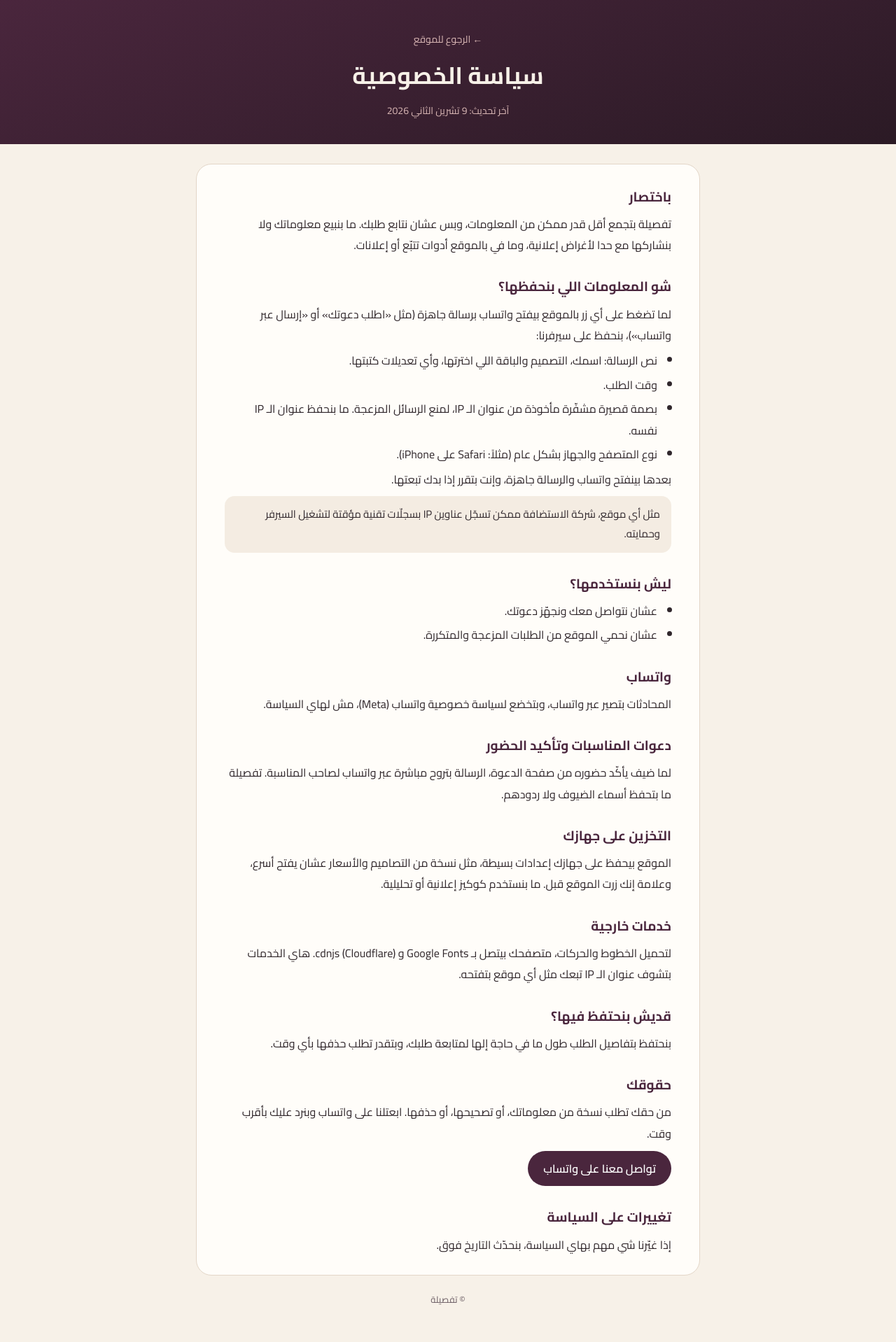
After one commit to monazak/tafsila, a PHP site: page /privacy.html in a window 1280 px wide. The commit adds this page. Shown: the whole page at 70% size. Run offline with PHP 8.4, Linux system fonts and the light colour scheme.

Commit message:
Add Arabic privacy notice and link it from footer and order form
Describes exactly what lead.php stores (message text, time, hashed IP
fingerprint, user agent), that guest RSVPs go straight to the host's
WhatsApp, local storage use, and third-party font/script hosts.

Co-Authored-By: Claude Opus 5.5 <noreply@anthropic.com>
Claude-Session: https://claude.ai/code/session_01QdkVRwZHR1pAbKSm4oZtbz

```diff
--- a/css/style.css
+++ b/css/style.css
@@ -256,3 +256,8 @@ html{scroll-snap-type:y proximity}
 @keyframes ldvf1{0%{opacity:1}4.12%{opacity:1}4.13%{opacity:0}12.39%{opacity:0}12.40%{opacity:1}20.66%{opacity:1}20.67%{opacity:0}29.03%{opacity:0}29.04%{opacity:1}37.29%{opacity:1}37.30%{opacity:0}45.46%{opacity:0}45.47%{opacity:1}53.72%{opacity:1}53.73%{opacity:0}53.72%{opacity:0}53.73%{opacity:1}100%{opacity:1}}
 @keyframes ldvb1{0%{opacity:0}4.12%{opacity:0}4.13%{opacity:1}12.39%{opacity:1}12.40%{opacity:0}20.66%{opacity:0}20.67%{opacity:1}29.03%{opacity:1}29.04%{opacity:0}37.29%{opacity:0}37.30%{opacity:1}45.46%{opacity:1}45.47%{opacity:0}53.72%{opacity:0}53.73%{opacity:1}53.72%{opacity:1}53.73%{opacity:0}100%{opacity:0}}
 @media(prefers-reduced-motion:reduce){#ld .wr,#ld .wr .st,#ld .rz,#ld .lg,#ld .lt{animation:none!important}#ld .wr .st{stroke-dashoffset:0}}
+
+footer .pl{display:inline-block;margin-top:10px;font-size:13px;color:inherit;opacity:.8;text-underline-offset:3px}
+footer .pl:hover{opacity:1}
+.pn{font-size:12.5px;color:var(--mut);margin:2px 0 10px}
+.pn a{color:inherit;text-underline-offset:3px}
--- /dev/null
+++ b/privacy.html
@@ -0,0 +1,83 @@
+<!doctype html>
+<html lang="ar" dir="rtl">
+<head>
+<meta charset="utf-8">
+<meta name="viewport" content="width=device-width, initial-scale=1, viewport-fit=cover">
+<title>سياسة الخصوصية | تفصيلة</title>
+<meta name="description" content="كيف تتعامل تفصيلة مع معلوماتك.">
+<meta name="theme-color" content="#4a263d">
+<link rel="icon" href="/favicon.ico">
+<link rel="preconnect" href="https://fonts.googleapis.com">
+<link rel="preconnect" href="https://fonts.gstatic.com" crossorigin>
+<link rel="stylesheet" href="https://fonts.googleapis.com/css2?family=Cairo:wght@400;600;700&display=swap">
+<style>
+:root{--bg:#f7f1e8;--card:#fffdf9;--ink:#30272c;--mut:#6b5d64;--plum:#4a263d;--gold:#b99a68;--line:#e3d6c8}
+*{box-sizing:border-box;margin:0}
+body{font-family:Cairo,system-ui,sans-serif;background:var(--bg);color:var(--ink);line-height:1.9;padding:0 16px 48px}
+header{background:linear-gradient(160deg,#4a263d,#2b1a25);color:#f7f1e8;margin:0 -16px 28px;padding:40px 16px 34px;text-align:center}
+header a{color:#d7b5b3;font-size:14px;text-decoration:none}
+h1{font-size:clamp(26px,6vw,34px);margin:6px 0 4px}
+header p{color:#d7b5b3;font-size:14px}
+main{max-width:720px;margin:0 auto;background:var(--card);border:1px solid var(--line);border-radius:22px;padding:28px clamp(18px,5vw,40px)}
+h2{font-size:19px;color:var(--plum);margin:26px 0 6px}
+h2:first-child{margin-top:0}
+p,li{font-size:16px}
+ul{padding-right:20px;margin:6px 0}
+li{margin:4px 0}
+.note{background:#f4ece2;border-radius:14px;padding:12px 16px;margin-top:8px;font-size:15px}
+.btn{display:inline-block;margin-top:10px;background:var(--plum);color:#fff;text-decoration:none;border-radius:99px;padding:10px 22px;font-weight:600}
+footer{text-align:center;color:var(--mut);font-size:13px;margin-top:22px}
+</style>
+</head>
+<body>
+<header>
+  <a href="/">← الرجوع للموقع</a>
+  <h1>سياسة الخصوصية</h1>
+  <p>آخر تحديث: 9 تشرين الثاني 2026</p>
+</header>
+<main>
+  <h2>باختصار</h2>
+  <p>تفصيلة بتجمع أقل قدر ممكن من المعلومات، وبس عشان نتابع طلبك. ما بنبيع معلوماتك ولا بنشاركها مع حدا لأغراض إعلانية، وما في بالموقع أدوات تتبّع أو إعلانات.</p>
+
+  <h2>شو المعلومات اللي بنحفظها؟</h2>
+  <p>لما تضغط على أي زر بالموقع بيفتح واتساب برسالة جاهزة (مثل «اطلب دعوتك» أو «إرسال عبر واتساب»)، بنحفظ على سيرفرنا:</p>
+  <ul>
+    <li>نص الرسالة: اسمك، التصميم والباقة اللي اخترتها، وأي تعديلات كتبتها.</li>
+    <li>وقت الطلب.</li>
+    <li>بصمة قصيرة مشفّرة مأخوذة من عنوان الـ IP، لمنع الرسائل المزعجة. ما بنحفظ عنوان الـ IP نفسه.</li>
+    <li>نوع المتصفح والجهاز بشكل عام (مثلاً: Safari على iPhone).</li>
+  </ul>
+  <p>بعدها بينفتح واتساب والرسالة جاهزة، وإنت بتقرر إذا بدك تبعتها.</p>
+  <p class="note">مثل أي موقع، شركة الاستضافة ممكن تسجّل عناوين IP بسجلّات تقنية مؤقتة لتشغيل السيرفر وحمايته.</p>
+
+  <h2>ليش بنستخدمها؟</h2>
+  <ul>
+    <li>عشان نتواصل معك ونجهّز دعوتك.</li>
+    <li>عشان نحمي الموقع من الطلبات المزعجة والمتكررة.</li>
+  </ul>
+
+  <h2>واتساب</h2>
+  <p>المحادثات بتصير عبر واتساب، وبتخضع لسياسة خصوصية واتساب (Meta)، مش لهاي السياسة.</p>
+
+  <h2>دعوات المناسبات وتأكيد الحضور</h2>
+  <p>لما ضيف يأكّد حضوره من صفحة الدعوة، الرسالة بتروح مباشرة عبر واتساب لصاحب المناسبة. تفصيلة ما بتحفظ أسماء الضيوف ولا ردودهم.</p>
+
+  <h2>التخزين على جهازك</h2>
+  <p>الموقع بيحفظ على جهازك إعدادات بسيطة، مثل نسخة من التصاميم والأسعار عشان يفتح أسرع، وعلامة إنك زرت الموقع قبل. ما بنستخدم كوكيز إعلانية أو تحليلية.</p>
+
+  <h2>خدمات خارجية</h2>
+  <p>لتحميل الخطوط والحركات، متصفحك بيتصل بـ Google Fonts و cdnjs (Cloudflare). هاي الخدمات بتشوف عنوان الـ IP تبعك مثل أي موقع بتفتحه.</p>
+
+  <h2>قديش بنحتفظ فيها؟</h2>
+  <p>بنحتفظ بتفاصيل الطلب طول ما في حاجة إلها لمتابعة طلبك، وبتقدر تطلب حذفها بأي وقت.</p>
+
+  <h2>حقوقك</h2>
+  <p>من حقك تطلب نسخة من معلوماتك، أو تصحيحها، أو حذفها. ابعتلنا على واتساب وبنرد عليك بأقرب وقت.</p>
+  <a class="btn" href="https://wa.me/970595210445?text=%D9%85%D8%B1%D8%AD%D8%A8%D8%A7%D8%8C%20%D8%A8%D8%AE%D8%B5%D9%88%D8%B5%20%D8%A7%D9%84%D8%AE%D8%B5%D9%88%D8%B5%D9%8A%D8%A9" target="_blank" rel="noopener">تواصل معنا على واتساب</a>
+
+  <h2>تغييرات على السياسة</h2>
+  <p>إذا غيّرنا شي مهم بهاي السياسة، بنحدّث التاريخ فوق.</p>
+</main>
+<footer>© تفصيلة</footer>
+</body>
+</html>
--- a/sitemap.xml
+++ b/sitemap.xml
@@ -1,4 +1,5 @@
 <?xml version="1.0" encoding="UTF-8"?>
 <urlset xmlns="http://www.sitemaps.org/schemas/sitemap/0.9">
   <url><loc>https://YOUR-DOMAIN/</loc><changefreq>weekly</changefreq><priority>1.0</priority></url>
+  <url><loc>https://YOUR-DOMAIN/privacy.html</loc><changefreq>yearly</changefreq><priority>0.3</priority></url>
 </urlset>
```
Also changed, not shown: js/app.js.
